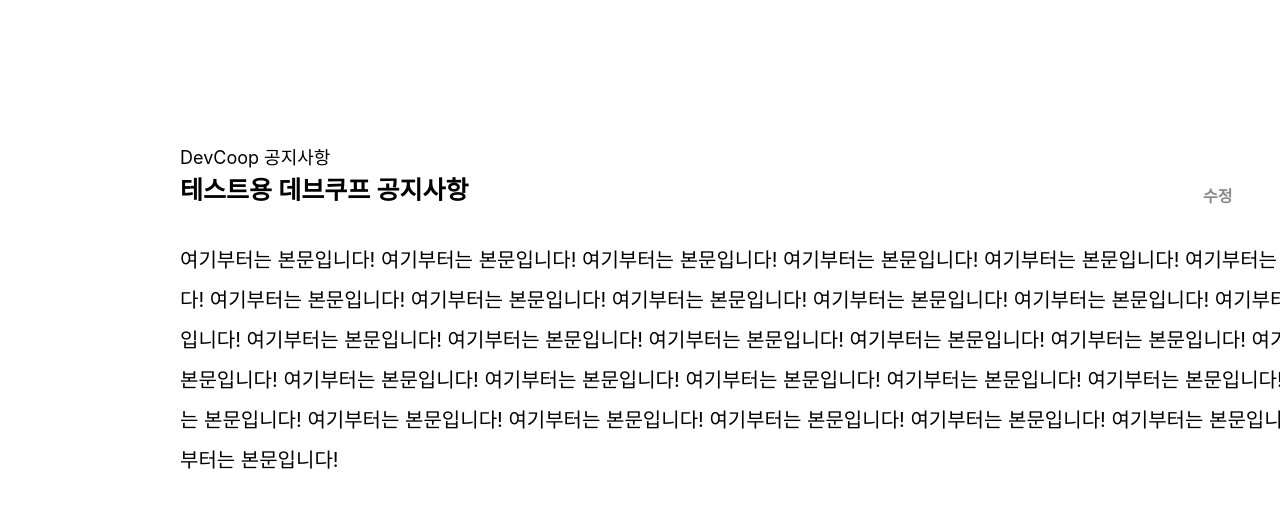
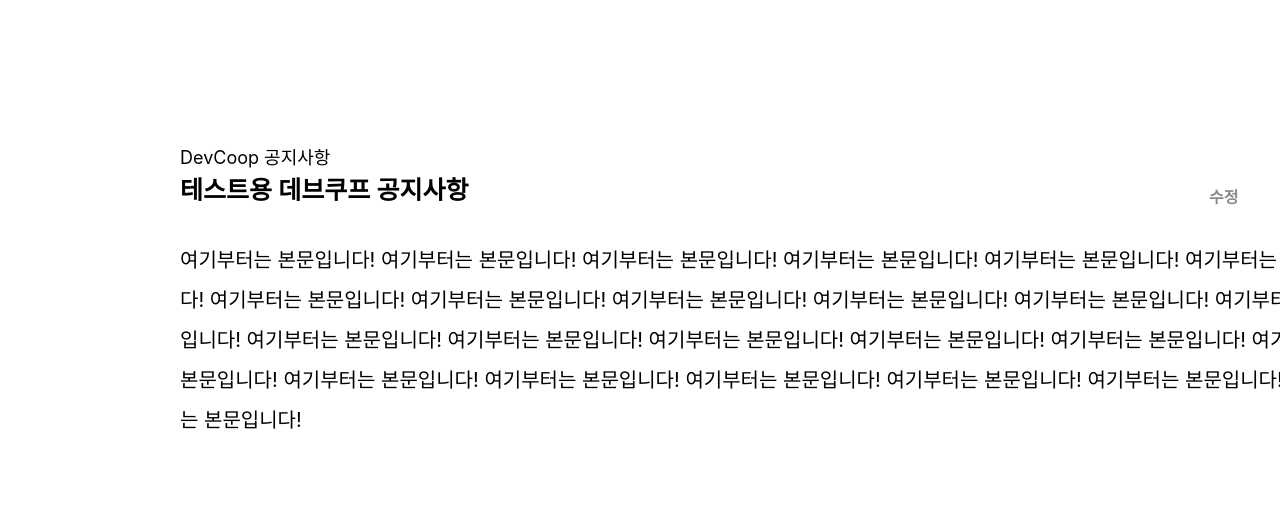
Before and after one commit to DevCoopBSM/DevCoop_TeamPage_front, a React (Create React App) app: page /ReadBoard in a window 1280 px wide. Shown: the top 508 px of the page. Built offline with nearby package versions, Linux system fonts and the light colour scheme.

Commit message:
FEAT :: 수정을 누르면 이동

```diff
--- a/package.json
+++ b/package.json
@@ -10,6 +10,7 @@
     "@testing-library/react": "^13.4.0",
     "@testing-library/user-event": "^13.5.0",
     "axios": "^1.5.1",
+    "link": "^2.0.0",
     "mysql": "^2.18.1",
     "react": "^18.2.0",
     "react-dom": "^18.2.0",
--- a/src/Styles/ReadBoard.css
+++ b/src/Styles/ReadBoard.css
@@ -53,6 +53,9 @@
   height: 36px;
   top: 178px;
   left: 1203px;
+  border: none;
+  background-color: white;
+  cursor: pointer;
 }
 #remove {
   position: absolute;
--- a/src/pages/Blog.js
+++ b/src/pages/Blog.js
@@ -13,7 +13,7 @@
 chore : 빌드 업무 수정, 패키지 매니저 수정*/
 
 function Blog() {
-  const [manager, setManager] = useState(false);
+  const [manager, setManager] = useState();
   const [isModalOpen, setIsModalOpen] = useState(false);
   const [data, setData] = useState([]);
   function write(e) {
--- a/src/pages/ReadBoard.js
+++ b/src/pages/ReadBoard.js
@@ -1,18 +1,24 @@
 import React from "react";
+import { useNavigate } from "react-router-dom";
 import "../Styles/ReadBoard.css";
 
 function ReadBoard() {
+  const navigate = useNavigate();
+
+  const handleEditClick = () => {
+    navigate("/CreateBoard");
+  };
+
   return (
     <>
       <div id="mini-title">DevCoop 공지사항</div>
       <div className="board-box">
         <div className="main-title">테스트용 데브쿠프 공지사항</div>
-        <div id="edit">수정</div>
+        <button onClick={handleEditClick} id="edit">
+          수정
+        </button>
         <div id="remove">삭제</div>
-
         <div className="content">
-          여기부터는 본문입니다! 여기부터는 본문입니다! 여기부터는 본문입니다!
-          여기부터는 본문입니다! 여기부터는 본문입니다! 여기부터는 본문입니다!
           여기부터는 본문입니다! 여기부터는 본문입니다! 여기부터는 본문입니다!
           여기부터는 본문입니다! 여기부터는 본문입니다! 여기부터는 본문입니다!
           여기부터는 본문입니다! 여기부터는 본문입니다! 여기부터는 본문입니다!
```
